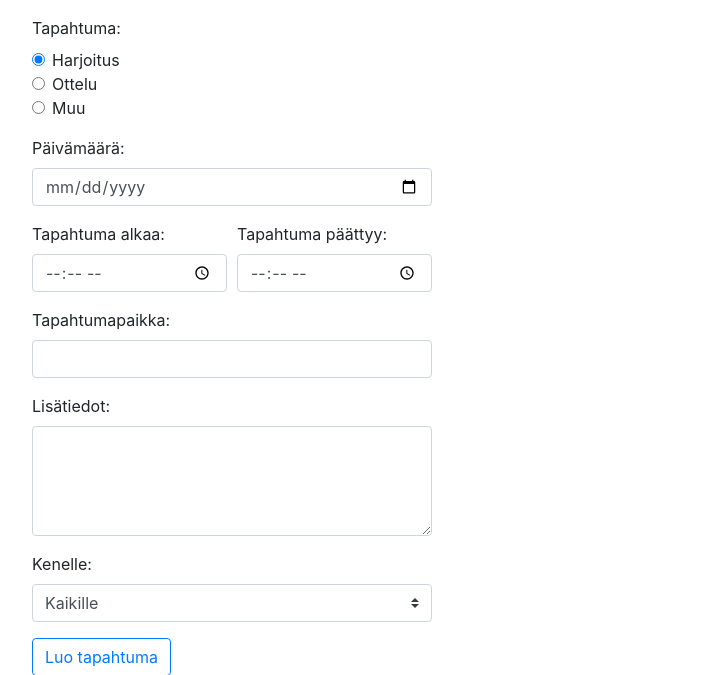
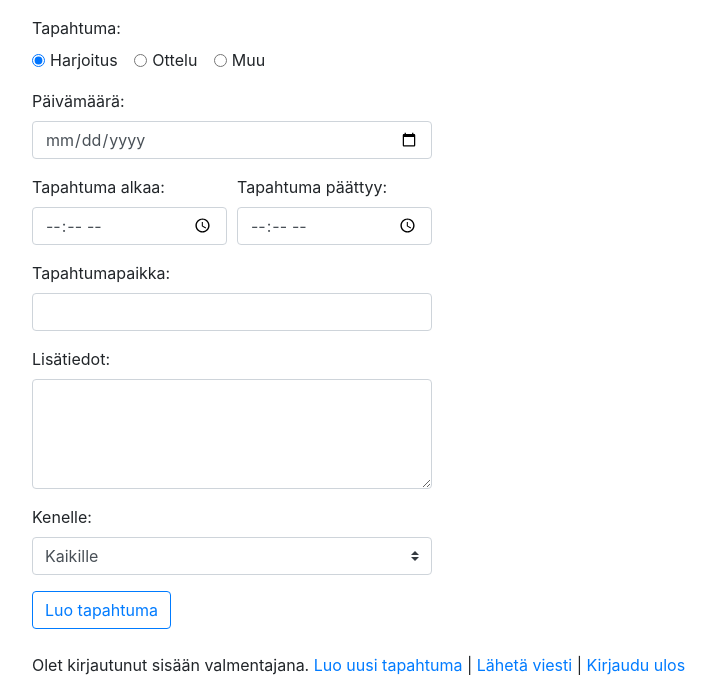
Before and after one commit to Kassudin/tsoha-clubtool, a Flask app: page /new_event in a window 1280 px wide. Shown: the part 56-731 px from the top of the page, without its empty margins (223-939 px from the left). Run offline with Flask 3, Linux system fonts and the light colour scheme; a user stored in the database is signed in; some libraries are stand-ins or nearby versions.

Commit message:
Improve user interface

```diff
--- a/templates/edit_event.html
+++ b/templates/edit_event.html
@@ -1,7 +1,8 @@
 {% extends "layout.html" %}
+{% block title %}Muokkaa tapahtumaa{% endblock %}
 {% block content %}
-<div class="container">
-    <h1>Muokkaa tapahtumaa</h1>
+<div class="form-container">
+    <h2>Muokkaa tapahtumaa</h2>
     <form action="/update_event/{{ event.id }}" method="post" class="mt-3">
         <div class="form-group">
             <label>Tapahtuma:</label>
--- a/templates/new_event.html
+++ b/templates/new_event.html
@@ -6,15 +6,15 @@
         <div class="mb-3">
             <label class="form-label">Tapahtuma:</label>
             <div>
-                <div class="form-check">
+                <div class="form-check form-check-inline">
                     <input type="radio" name="event_type" value="harjoitus" checked class="form-check-input">
                     <label class="form-check-label">Harjoitus</label>
                 </div>
-                <div class="form-check">
+                <div class="form-check form-check-inline">
                     <input type="radio" name="event_type" value="ottelu" class="form-check-input">
                     <label class="form-check-label">Ottelu</label>
                 </div>
-                <div class="form-check">
+                <div class="form-check form-check-inline">
                     <input type="radio" name="event_type" value="muu" class="form-check-input">
                     <label class="form-check-label">Muu</label>
                 </div>
```
